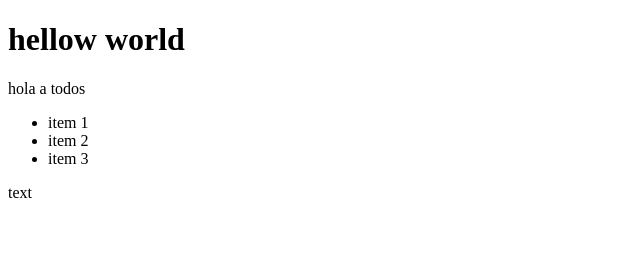
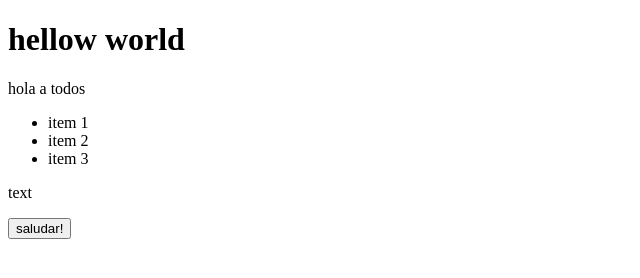
Before and after one commit to AngelloDeveloper/practicaGit, a plain HTML site: page index.html in a window 1280 px wide. Shown: the whole page, without its empty margins (0-640 px from the left). Drawn offline with Linux system fonts and the light colour scheme.

Commit message:
function saludo

```diff
--- a/index.html
+++ b/index.html
@@ -18,6 +18,7 @@
         </ul>
     </div>
     <p>text</p>
+    <button onclick="saludo()">saludar!</button>
     <script src="js/main.js"></script>
 </body>
 </html>
--- a/js/main.js
+++ b/js/main.js
@@ -1,2 +1,6 @@
 const welcome = "hellow world";
 console.log(welcome);
+
+function saludo () {
+    alert('hola a todos');
+}
```
